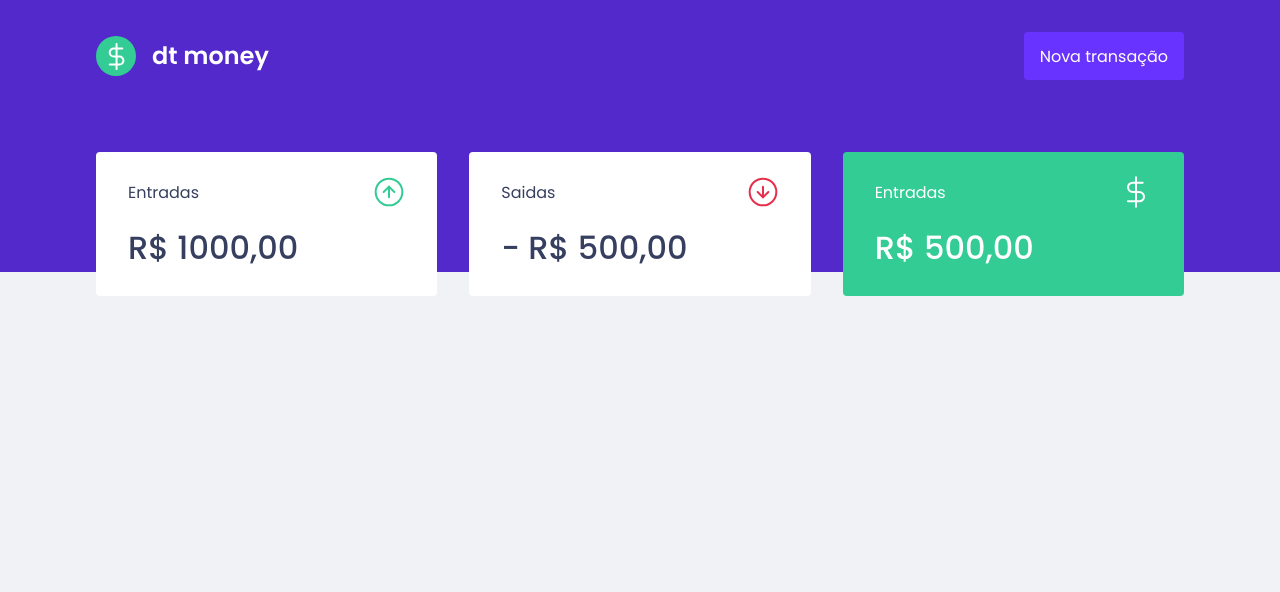
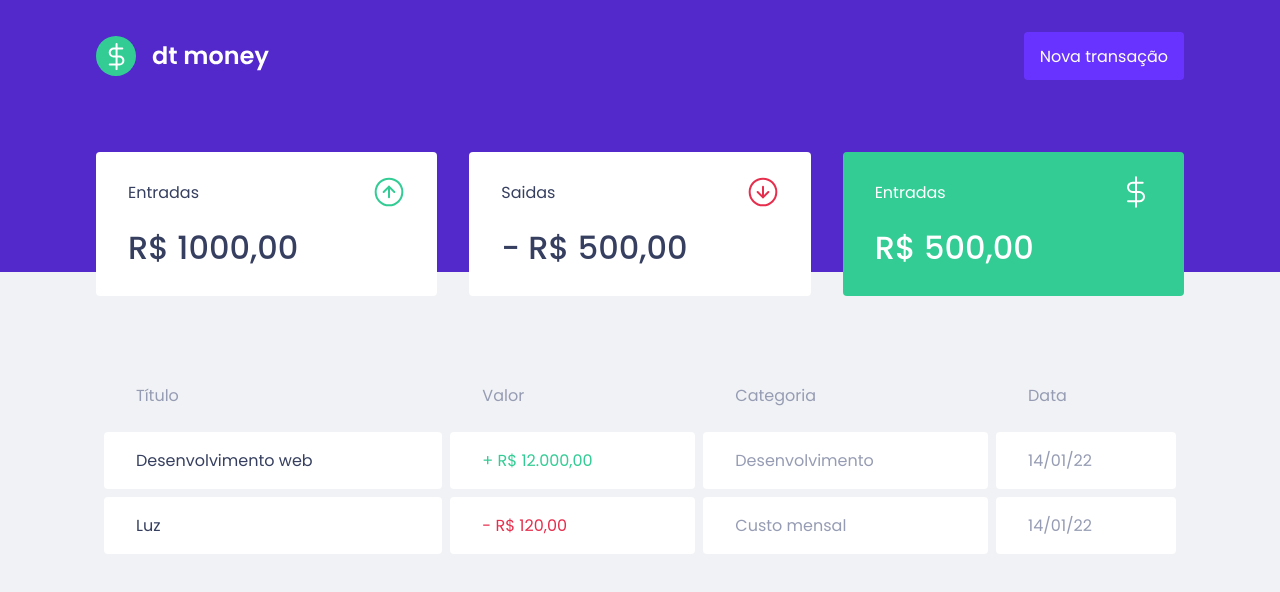
Before and after one commit to DiegoRamos-b/ignite-react-js, a React (Create React App) app in the folder chapter-2/: page / in a window 1280 px wide. Shown: the top 592 px of the page. Built offline with nearby package versions, Linux system fonts and the light colour scheme.

Commit message:
[CHAPTER 2] fim da aula 'componente transactionsTable'

```diff
--- a/chapter-2/src/components/Dashboard/index.tsx
+++ b/chapter-2/src/components/Dashboard/index.tsx
@@ -1,10 +1,12 @@
 import { Summary } from "../Summary";
+import { TransacrionsTable } from "../TrasactionsTabble";
 import { Container } from "./style";
 
 export function Dashboard() {
   return (
     <Container>
       <Summary />
+      <TransacrionsTable />
     </Container>
   );
 }
--- /dev/null
+++ b/chapter-2/src/components/TrasactionsTabble/index.tsx
@@ -0,0 +1,34 @@
+import { Container } from "./style";
+
+export function TransacrionsTable () {
+  return (
+    <Container>
+      <table>
+        <thead>
+          <tr>
+            <th>Título</th>
+            <th>Valor</th>
+            <th>Categoria</th>
+            <th>Data</th>
+          </tr>
+        </thead>
+
+        <tbody>
+          <tr>
+            <td>Desenvolvimento web</td>
+            <td className="deposit">+ R$ 12.000,00</td>
+            <td>Desenvolvimento</td>
+            <td>14/01/22</td>
+          </tr>
+
+          <tr>
+            <td>Luz</td>
+            <td className="withdrawal">- R$ 120,00</td>
+            <td>Custo mensal</td>
+            <td>14/01/22</td>
+          </tr>
+        </tbody>
+      </table>
+    </Container>
+  );
+}
--- /dev/null
+++ b/chapter-2/src/components/TrasactionsTabble/style.ts
@@ -0,0 +1,39 @@
+import styled from "styled-components";
+
+export const Container = styled.div`
+  margin-top: 4rem;
+
+  table {
+    width: 100%;
+    border-spacing: 0.5rem;
+
+    th {
+      color: var(--text-body);
+      font-weight: 400;
+      padding: 1rem 2rem;
+      text-align: left;
+      line-height: 1.5rem;
+    }
+
+    td {
+      padding: 1rem 2rem;
+      border: 0;
+      background-color: var(--shape);
+      color: var(--text-body);
+      border-radius: 0.25rem;
+
+      &:first-child {
+        color: var(--text-title);
+      }
+
+      &.deposit {
+        color: var(--green);
+      }
+
+      &.withdrawal {
+        color: var(--red);
+      }
+    }
+  }
+
+`;
```
